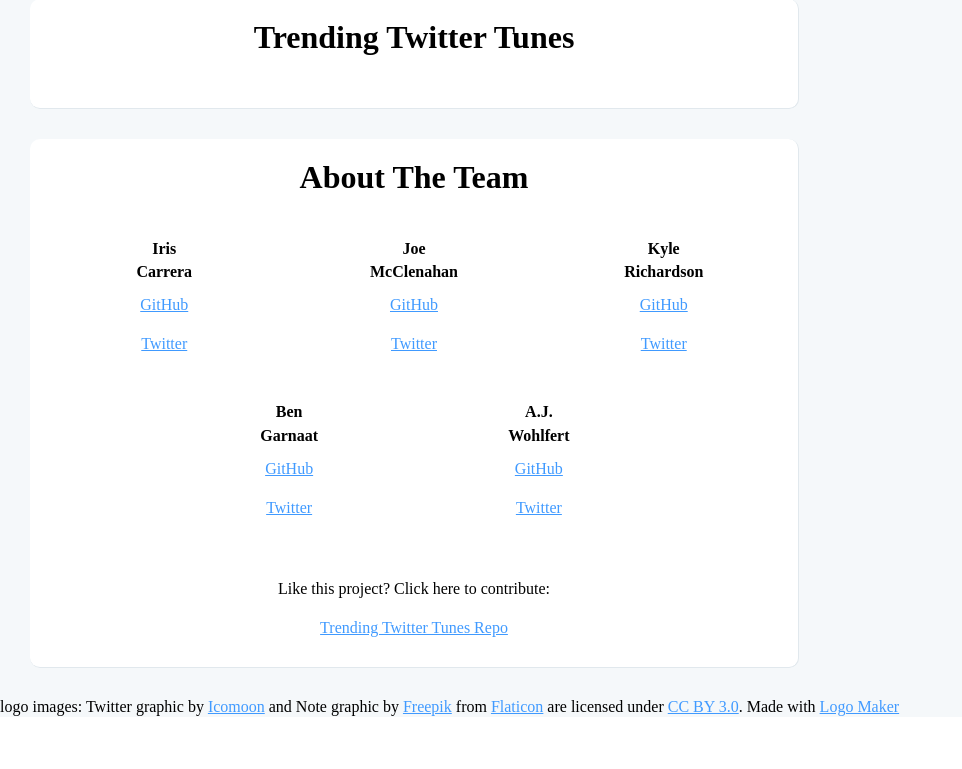
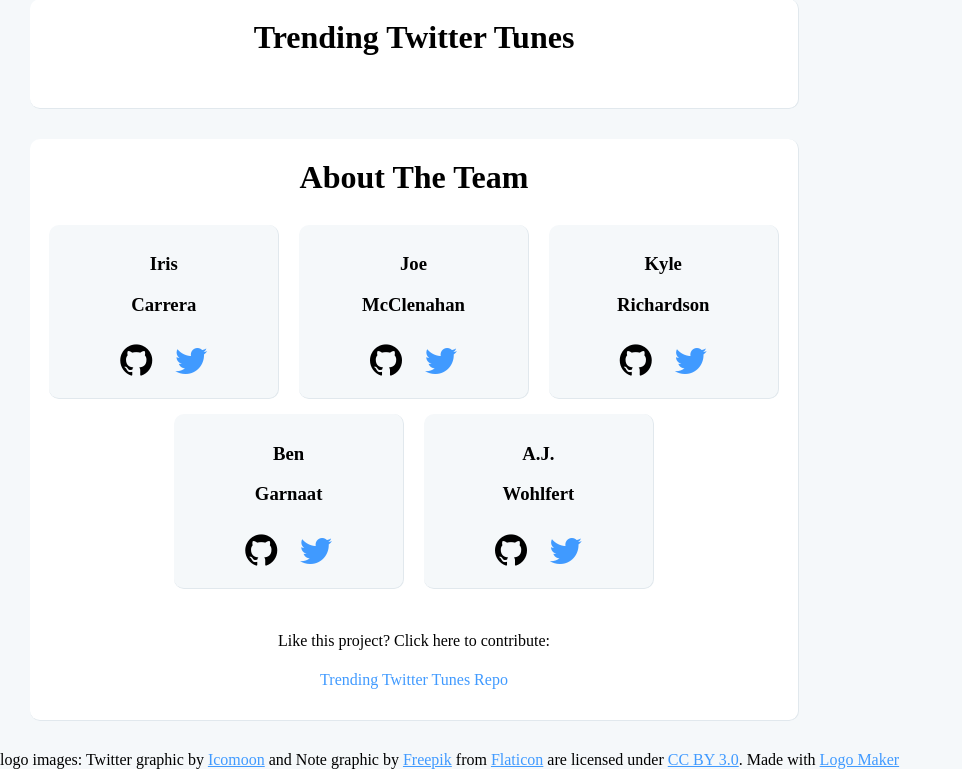
Before and after one commit to icarrera/twitter-tunes, a Python web app: template twitter_tunes/templates/index.jinja2 in a window 1280 px wide. Shown: the part 396-1165 px from the top of the page, without its empty margins (0-962 px from the left). Before the commit the page ends 1112 px from the top, so only its background shows below. Run offline with Jinja, Linux system fonts and the light colour scheme; the template is opened without the code that fills it, so the values that code supplies are empty; some libraries are stand-ins or nearby versions; some web fonts are replaced.

Commit message:
changed aboutus links to icons.

```diff
--- a/twitter_tunes/static/base.css
+++ b/twitter_tunes/static/base.css
@@ -93,10 +93,22 @@ a, a:visited {
 }
 
 
+#aboutus a {
+  text-decoration: none;
+}
+
+.icon-github:visited {
+  color: #000;
+}
+
+.icon-twitter {
+  color: #409AFF;
+}
+
 
 /* ==================== MEDIA QUERY: 640px ==================== */
 
-@media only screen and (min-width: 640px) {
+@media all and (min-width: 640px) {
 
   header {
     width: 100%;
--- a/twitter_tunes/static/icon.css
+++ b/twitter_tunes/static/icon.css
@@ -138,3 +138,15 @@
   float: right;
   font-size: 2.5em;
 }
+
+.icon-github {
+  color: #000;
+  font-size: 2em;
+  padding: 0 5%;
+}
+
+.icon-twitter {
+  color: #409AFF;
+  font-size: 2em;
+  padding: 0 5%;
+}
--- a/twitter_tunes/static/layout.css
+++ b/twitter_tunes/static/layout.css
@@ -70,12 +70,6 @@ aside {
   margin-top: 0;
 }
 
-/*  WHEN ON CLICK ADDED TO JS FILE REMOVE THIS*/
-/*article:hover iframe {
-  display: block;
-}*/
-
-/*iframe {*/
 .video-container {
   margin: 10px auto;
   display: none;
@@ -93,6 +87,10 @@ aside {
 
 #aboutus article {
   padding: 10px;
+  background: #F5F8FA;
+  border-bottom: 1px solid #E1E8ED;
+  border-right: 1px solid #E1E8ED;
+  border-radius: 10px;
 }
 
 #aboutus article li {
@@ -111,7 +109,7 @@ aside {
 
 /* ==================== MEDIA QUERY: 640px ==================== */
 
-@media only screen and (min-width: 640px) {
+@media all and (min-width: 640px) {
 
   .header_mobile {
     display: none;
--- a/twitter_tunes/templates/index.jinja2
+++ b/twitter_tunes/templates/index.jinja2
@@ -63,52 +63,62 @@
             <h1>About The Team</h1>
             <ul>
                 <li>
-                    <article>
-                      <h4>Iris</h4>
-                      <h4>Carrera</h4>
+                    <article class="about_article">
+                      <h3>Iris</h3>
+                      <h3>Carrera</h3>
                       <ul>
-                            <li><a href="http://www.github.com/icarrera">GitHub</a></li>
-                            <li><a href="https://twitter.com/goldirises">Twitter</a></li>
+                          <li>
+                            <a class="icon-github" href="https://github.com/KyleRichVA"></a>
+                            <a class="icon-twitter" href="https://twitter.com/manacrevice"></a>
+                          </li>
                       </ul>
                     </article>
                 </li>
                 <li>
-                    <article>
-                      <h4>Joe</h4>
-                      <h4>McClenahan</h4>
+                    <article class="about_article">
+                      <h3>Joe</h3>
+                      <h3>McClenahan</h3>
                       <ul>
-                            <li><a href="https://github.com/jmcclena94">GitHub</a></li>
-                            <li><a href="https://twitter.com/joe_mcclenahan">Twitter</a></li>
+                          <li>
+                            <a class="icon-github" href="https://github.com/KyleRichVA"></a>
+                            <a class="icon-twitter" href="https://twitter.com/manacrevice"></a>
+                          </li>
                       </ul>
                     </article>
                 </li>
                 <li>
-                    <article>
-                      <h4>Kyle</h4>
-                      <h4>Richardson</h4>
+                    <article class="about_article">
+                      <h3>Kyle</h3>
+                      <h3>Richardson</h3>
                         <ul>
-                            <li><a href="https://github.com/KyleRichVA">GitHub</a></li>
-                            <li><a href="https://twitter.com/manacrevice">Twitter</a></li>
+                            <li>
+                              <a class="icon-github" href="https://github.com/KyleRichVA"></a>
+                              <a class="icon-twitter" href="https://twitter.com/manacrevice"></a>
+                            </li>
                         </ul>
                     </article>
                 </li>
                 <li>
-                    <article>
-                      <h4>Ben</h4>
-                      <h4>Garnaat</h4>
+                    <article class="about_article">
+                      <h3>Ben</h3>
+                      <h3>Garnaat</h3>
                       <ul>
-                            <li><a href="https://github.com/bgarnaat">GitHub</a></li>
-                            <li><a href="https://twitter.com/BGarnaat">Twitter</a></li>
+                          <li>
+                            <a class="icon-github" href="https://github.com/KyleRichVA"></a>
+                            <a class="icon-twitter" href="https://twitter.com/manacrevice"></a>
+                          </li>
                       </ul>
                     </article>
                 </li>
                 <li>
-                    <article>
-                      <h4>A.J.</h4>
-                      <h4>Wohlfert</h4>
+                    <article class="about_article">
+                      <h3>A.J.</h3>
+                      <h3>Wohlfert</h3>
                       <ul>
-                            <li><a href="https://github.com/wohlfea">GitHub</a></li>
-                            <li><a href="https://twitter.com/ajwohlfert">Twitter</a></li>
+                          <li>
+                            <a class="icon-github" href="https://github.com/KyleRichVA"></a>
+                            <a class="icon-twitter" href="https://twitter.com/manacrevice"></a>
+                          </li>
                       </ul>
                     </article>
                 </li>
```
Lines whose indentation alone changed are shown as unchanged.
